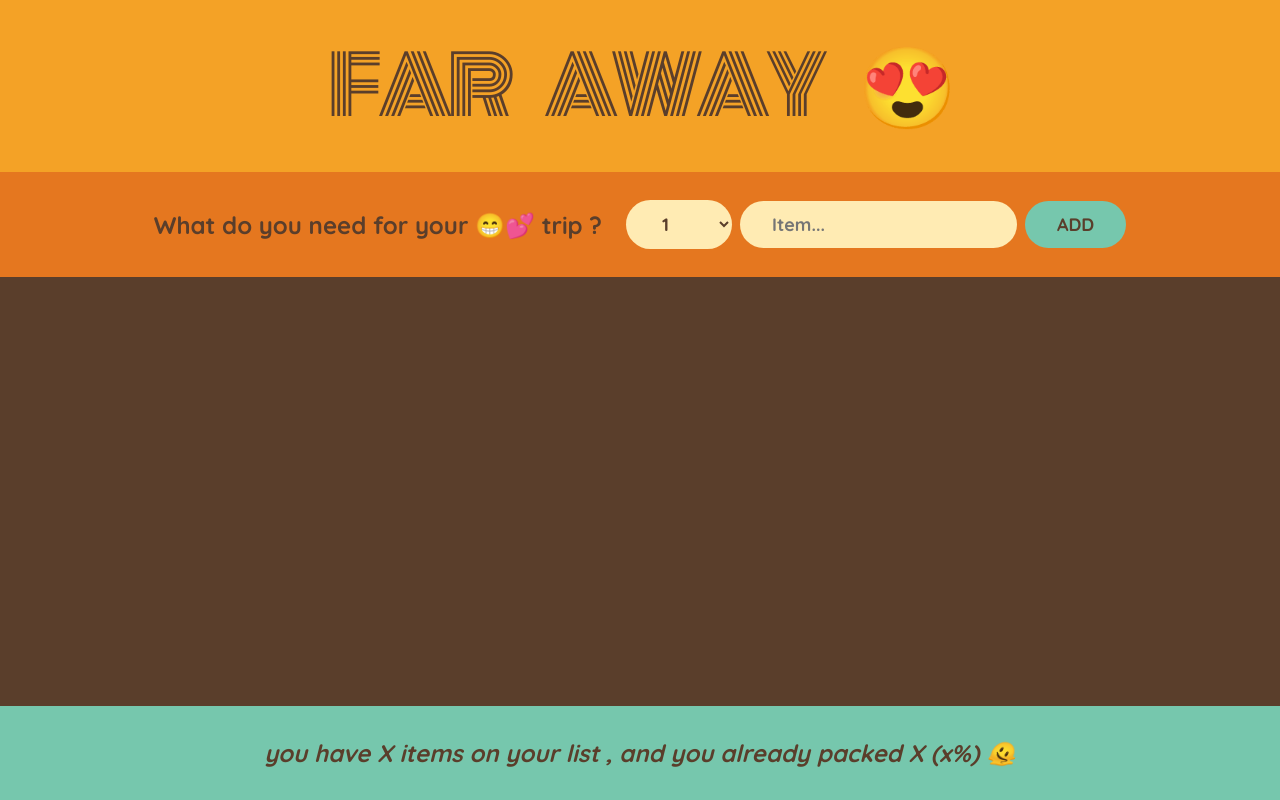
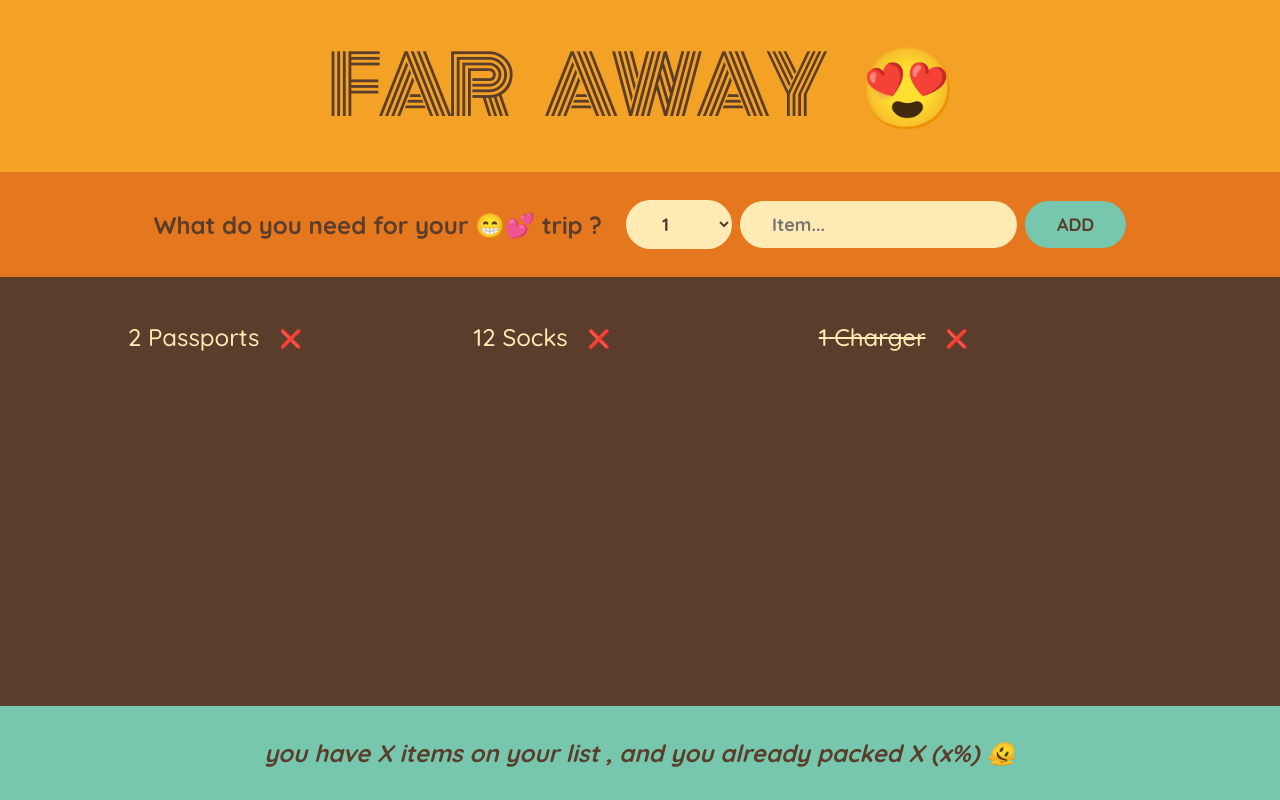
Before and after one commit to mamad34/React_Jonas, a React (Create React App) app in the folder 02-steps/far-away-travel-list/faraway-travel/: page / in a window 1280 px wide. Built offline with nearby package versions, Linux system fonts and the light colour scheme.

Commit message:
Add Deleting an item

```diff
--- a/02-steps/far-away-travel-list/faraway-travel/src/App.js
+++ b/02-steps/far-away-travel-list/faraway-travel/src/App.js
@@ -2,21 +2,25 @@
 const initialItems = [
   { id: 1, description: "Passports", quantity: 2, packed: false },
   { id: 2, description: "Socks", quantity: 12, packed: false },
-  { id: 2, description: "Charger", quantity: 1, packed: true },
+  { id: 3, description: "Charger", quantity: 1, packed: true },
 ];
 
 export default function App() {
-  const [items, setItems] = useState([]);
+  const [items, setItems] = useState(initialItems);
 
   function handleAddItems(item) {
     setItems((items) => [...items, item]);
+  }
+
+  function handleDeleteItem(id) {
+    setItems((items) => items.filter((item) => item.id !== id));
   }
 
   return (
     <div className="app">
       <Logo />
       <Form onAddItems={handleAddItems} />
-      <PackingList items={items} />
+      <PackingList items={items} onDeleteItem={handleDeleteItem} />
       <Stats />
     </div>
   );
@@ -64,26 +68,26 @@
   );
 }
 
-function PackingList({ items }) {
+function PackingList({ items, onDeleteItem }) {
   return (
     <div className="list">
       <ul>
         {items.map((item) => (
-          <Item item={item} key={item.id} />
+          <Item item={item} key={item.id} onDeleteItem={onDeleteItem} />
         ))}
       </ul>
     </div>
   );
 }
 
-function Item({ item }) {
+function Item({ item, onDeleteItem }) {
   return (
     <li>
       <span style={item.packed ? { textDecoration: "line-through" } : {}}>
         {item.quantity} {""}
         {item.description}
       </span>
-      <button>❌</button>
+      <button onClick={() => onDeleteItem(item.id)}>❌</button>
     </li>
   );
 }
```
